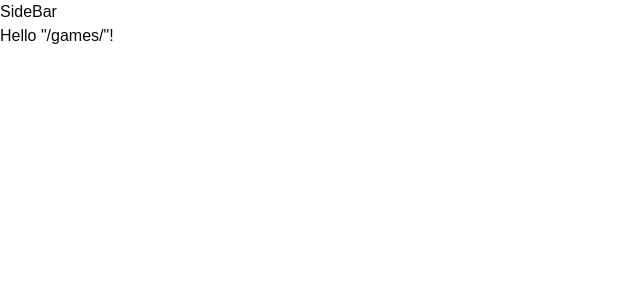
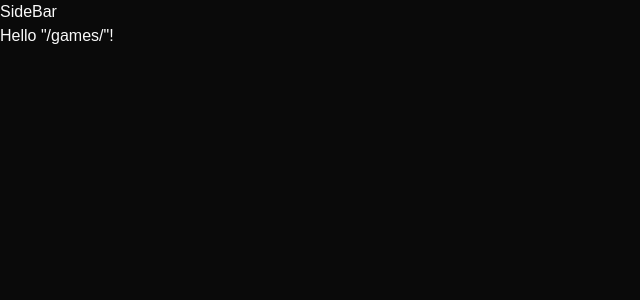
Before and after one commit to carlostomazin/website-psg-fc, a React (Vite) app: page /games in a window 1280 px wide. Shown: the top 300 px of the page, without its empty margins (0-640 px from the left). Built offline with nearby package versions, Linux system fonts and the light colour scheme.

Commit message:
feat: add shadcn

```diff
--- /dev/null
+++ b/src/components/theme-provider.tsx
@@ -0,0 +1,73 @@
+import { createContext, useContext, useEffect, useState } from "react"
+
+type Theme = "dark" | "light" | "system"
+
+type ThemeProviderProps = {
+  children: React.ReactNode
+  defaultTheme?: Theme
+  storageKey?: string
+}
+
+type ThemeProviderState = {
+  theme: Theme
+  setTheme: (theme: Theme) => void
+}
+
+const initialState: ThemeProviderState = {
+  theme: "system",
+  setTheme: () => null,
+}
+
+const ThemeProviderContext = createContext<ThemeProviderState>(initialState)
+
+export function ThemeProvider({
+  children,
+  defaultTheme = "system",
+  storageKey = "vite-ui-theme",
+  ...props
+}: ThemeProviderProps) {
+  const [theme, setTheme] = useState<Theme>(
+    () => (localStorage.getItem(storageKey) as Theme) || defaultTheme
+  )
+
+  useEffect(() => {
+    const root = window.document.documentElement
+
+    root.classList.remove("light", "dark")
+
+    if (theme === "system") {
+      const systemTheme = window.matchMedia("(prefers-color-scheme: dark)")
+        .matches
+        ? "dark"
+        : "light"
+
+      root.classList.add(systemTheme)
+      return
+    }
+
+    root.classList.add(theme)
+  }, [theme])
+
+  const value = {
+    theme,
+    setTheme: (theme: Theme) => {
+      localStorage.setItem(storageKey, theme)
+      setTheme(theme)
+    },
+  }
+
+  return (
+    <ThemeProviderContext.Provider {...props} value={value}>
+      {children}
+    </ThemeProviderContext.Provider>
+  )
+}
+
+export const useTheme = () => {
+  const context = useContext(ThemeProviderContext)
+
+  if (context === undefined)
+    throw new Error("useTheme must be used within a ThemeProvider")
+
+  return context
+}
--- a/src/main.tsx
+++ b/src/main.tsx
@@ -3,6 +3,7 @@
 import { RouterProvider, createRouter } from '@tanstack/react-router'
 import { routeTree } from './routeTree.gen'
 import './index.css'
+import { ThemeProvider } from "@/components/theme-provider"
 
 // Set up a Router instance
 const router = createRouter({
@@ -24,7 +25,9 @@
   const root = ReactDOM.createRoot(rootElement)
   root.render(
     <StrictMode>
-      <RouterProvider router={router} />
+      <ThemeProvider defaultTheme="dark" storageKey="vite-ui-theme">
+        <RouterProvider router={router} />
+      </ThemeProvider>
     </StrictMode>,
   )
 }
--- a/src/routes/_app/games/index.tsx
+++ b/src/routes/_app/games/index.tsx
@@ -5,5 +5,9 @@
 })
 
 function RouteComponent() {
-  return <div>Hello "/games/"!</div>
+  return (
+    <>
+    <div>Hello "/games/"!</div>
+    </>
+  )
 }
```
Also changed, not shown: 1 other file (tests, documents, lock files or other folders).
